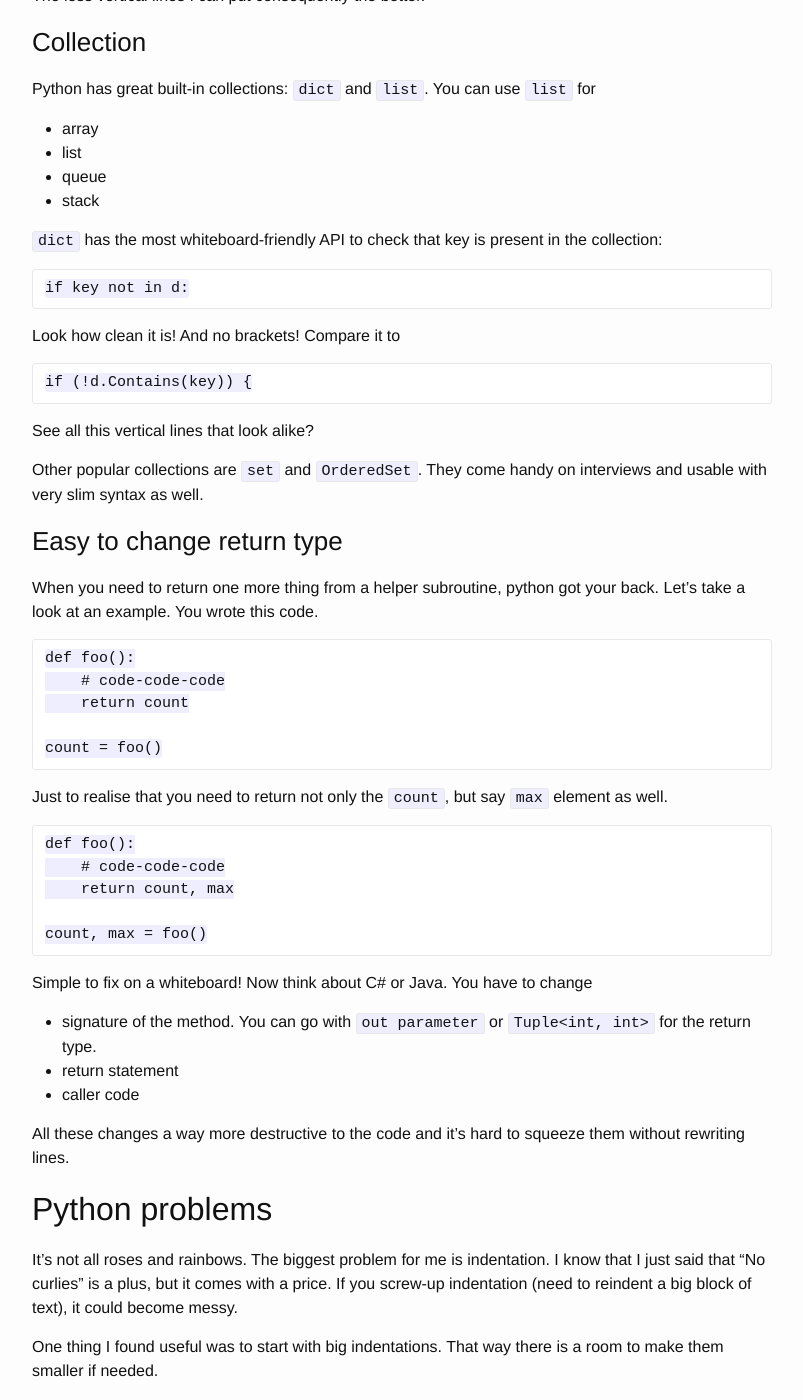
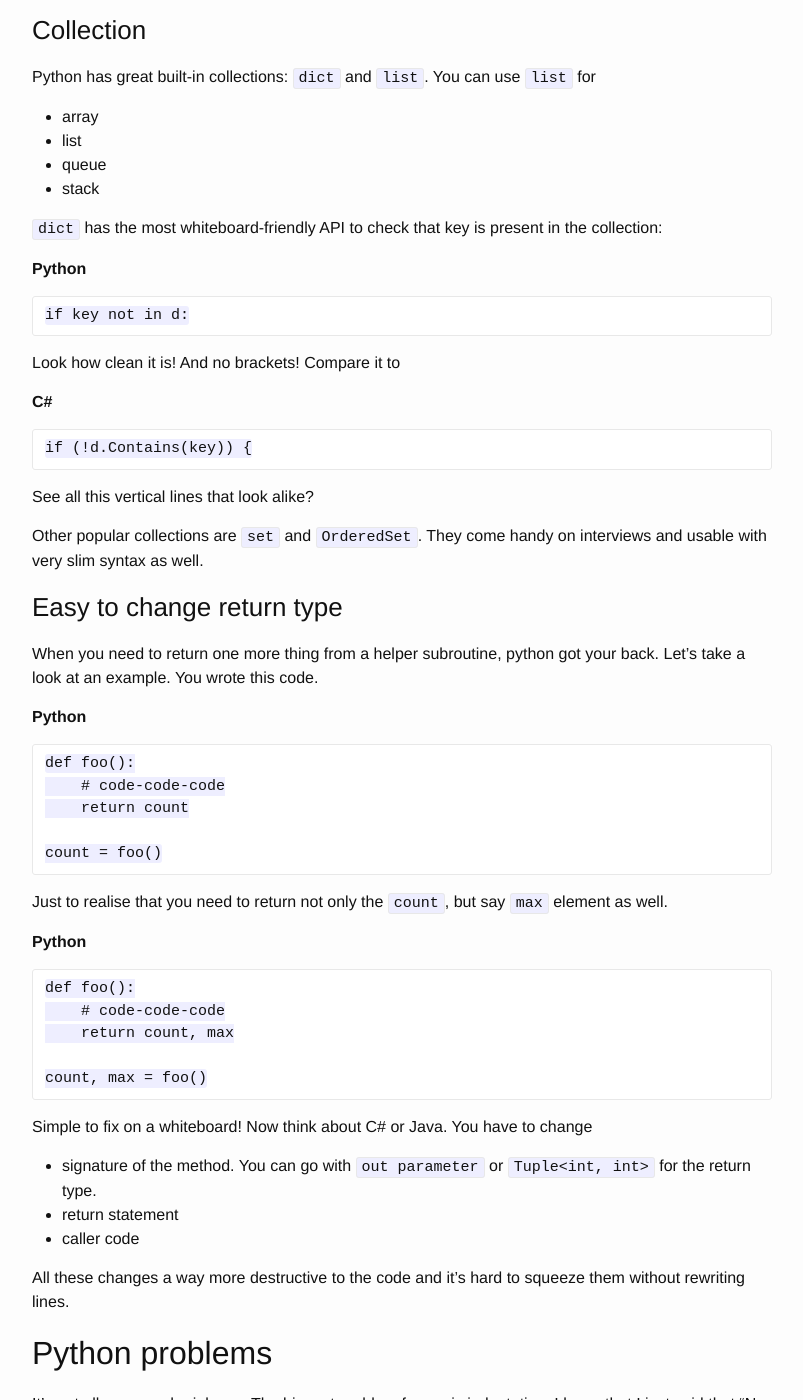
Before and after one commit to vors/vors.github.io, a Jekyll site: the page built from _posts/2017-06-18-choosing-programming-langiage-for-interview.markdown, in a window 1280 px wide and 1400 px high, scrolled down 3071 px. Shown: the whole window, without its empty margins (238-1041 px from the left). Built offline with Jekyll 4.4.1, drawn with Linux system fonts in a browser that asks for light colours.

Commit message:
Fix headers

```diff
--- a/_posts/2017-06-18-choosing-programming-langiage-for-interview.markdown
+++ b/_posts/2017-06-18-choosing-programming-langiage-for-interview.markdown
@@ -93,7 +93,7 @@ You know, the classic [map-reduce-Hello-World](https://hadoop.apache.org/docs/r1
 This is one of the stepping stones in programs.
 I had to code something along this lines in 30% of all interviews.
 
-#### C#
+**C#**
 
     var d = new Dictionary<string, int>();
     foreach (var word in text.Split()) {
@@ -105,7 +105,7 @@ I had to code something along this lines in 30% of all interviews.
         d[word] = count + 1;
     }
 
-#### Python
+**Python**
 
     d = {}
     for word in text.split():
@@ -148,10 +148,14 @@ You can use `list` for
 
 `dict` has the most whiteboard-friendly API to check that key is present in the collection:
 
+**Python**
+
     if key not in d:
 
 Look how clean it is! And no brackets!
 Compare it to
+
+**C#**
 
     if (!d.Contains(key)) {
 
@@ -167,6 +171,8 @@ When you need to return one more thing from a helper subroutine, python got your
 Let's take a look at an example.
 You wrote this code.
 
+**Python**
+
     def foo():
         # code-code-code
         return count
@@ -174,6 +180,8 @@ You wrote this code.
     count = foo()
 
 Just to realise that you need to return not only the `count`, but say `max` element as well.
+
+**Python**
 
     def foo():
         # code-code-code
```
